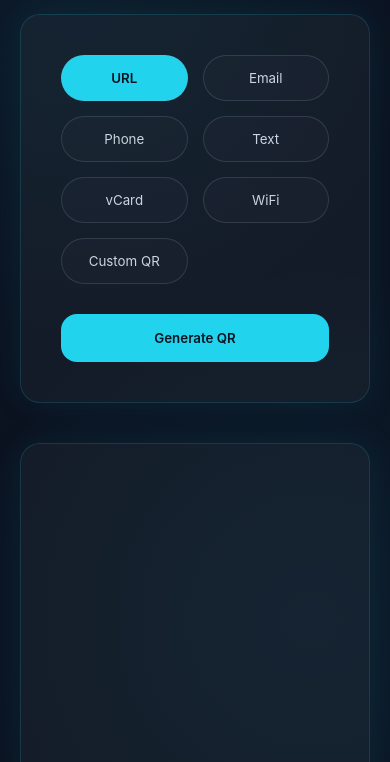
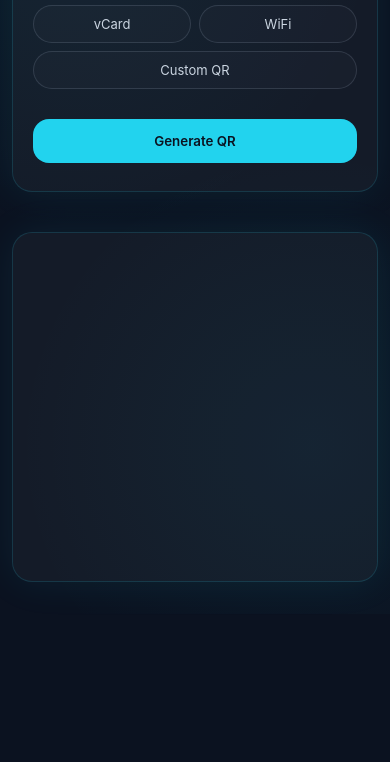
Before and after one commit to Ggowda2004/QRcode-Generator, a plain HTML site: page frontend/index.html in a window 390 px wide. Shown: the part 230-992 px from the top of the page. After the commit the page ends 844 px from the top, so only its background shows below. Drawn offline with Linux system fonts and the light colour scheme.

Commit message:
used cursor to change the ui

```diff
--- a/frontend/index.html
+++ b/frontend/index.html
@@ -7,6 +7,8 @@
 <link rel="stylesheet" href="style.css">
 </head>
 <body>
+
+<div class="page-shell">
 
   <section class="hero fade-section">
     <h1>SecureQR Generator</h1>
@@ -41,6 +43,8 @@
 
   </section>
 
+</div>
+
 <script src="script.js"></script>
 </body>
 </html>
--- a/frontend/style.css
+++ b/frontend/style.css
@@ -18,7 +18,13 @@ body {
   display:flex;
   flex-direction:column;
   align-items:center;
-  padding:40px 20px;
+  padding:32px 16px 40px;
+}
+
+.page-shell {
+  width:100%;
+  max-width:1200px;
+  margin:0 auto;
 }
 
 /* =========================
@@ -30,7 +36,7 @@ body {
 }
 
 .hero h1 {
-  font-size:42px;
+  font-size:clamp(28px,4vw,42px);
   font-weight:700;
   letter-spacing:-0.5px;
   color:#f1f5f9;
@@ -56,8 +62,9 @@ body {
 .main-container {
   display:flex;
   gap:40px;
-  width:1100px;
-  max-width:100%;
+  width:100%;
+  max-width:1200px;
+  margin:0 auto;
 }
 
 /* =========================
@@ -66,7 +73,7 @@ body {
 .left-panel,
 .right-panel {
   flex:1;
-  padding:40px;
+  padding:32px 32px 36px;
 }
 
 /* =========================
@@ -74,7 +81,7 @@ body {
 ========================= */
 .tabs {
   display:grid;
-  grid-template-columns:repeat(2,1fr);
+  grid-template-columns:repeat(2,minmax(0,1fr));
   gap:15px;
   margin-bottom:30px;
 }
@@ -213,6 +220,60 @@ canvas {
   .main-container{
     flex-direction:column;
   }
+
+  .left-panel,
+  .right-panel {
+    padding:24px 20px 28px;
+  }
+}
+
+@media(max-width:640px){
+  body {
+    padding:20px 12px 32px;
+  }
+
+  .hero {
+    margin-bottom:32px;
+  }
+
+  .tabs {
+    grid-template-columns:repeat(3,minmax(0,1fr));
+    gap:10px;
+  }
+
+  .tabs button {
+    padding:10px;
+    font-size:13px;
+  }
+
+  #inputArea input,
+  #inputArea textarea,
+  #inputArea select {
+    padding:12px;
+    margin-bottom:12px;
+  }
+
+  .generate-btn {
+    padding:14px;
+  }
+
+  #qrImage,
+  canvas {
+    width:220px;
+    max-width:100%;
+  }
+}
+
+@media(max-width:420px){
+  .tabs {
+    display:flex;
+    flex-wrap:wrap;
+    gap:8px;
+  }
+
+  .tabs button {
+    flex:1 1 calc(50% - 8px);
+  }
 }
 
 /* =========================
```
Lines whose indentation alone changed are shown as unchanged.
